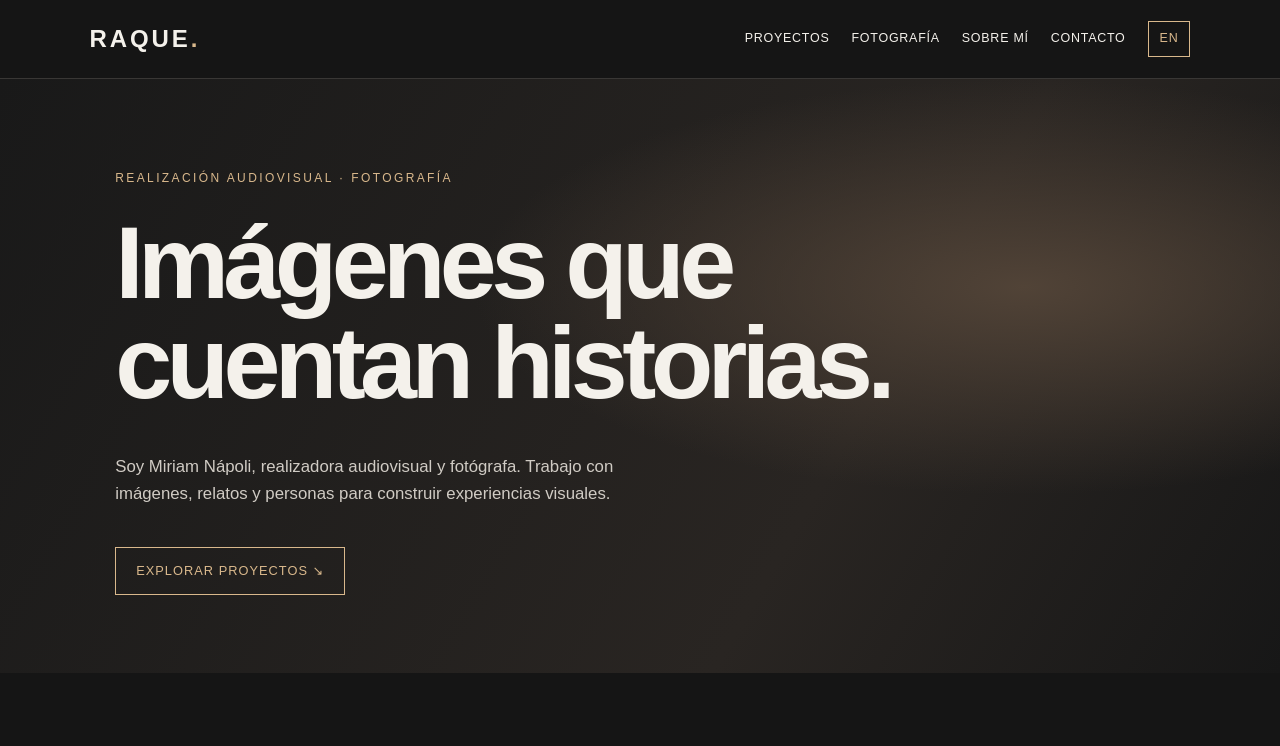
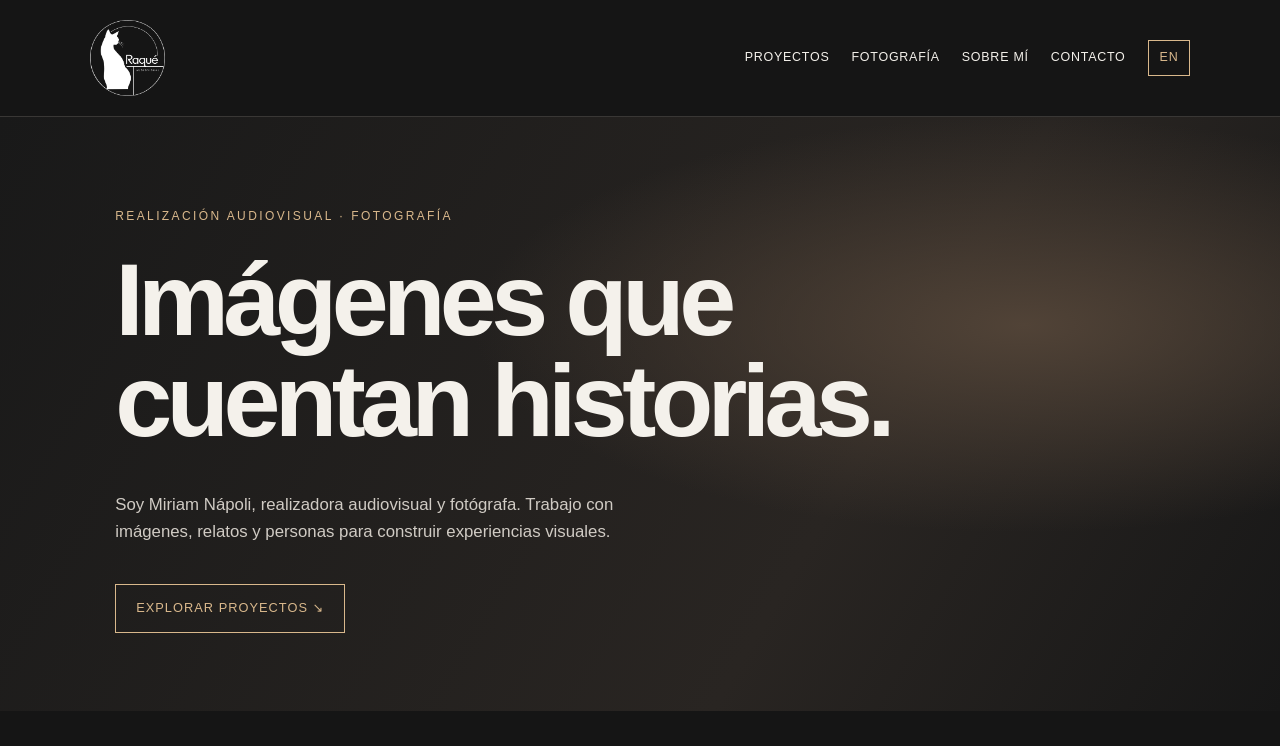
Before and after one commit to Lavoisier-1/Raque, a plain HTML site: page index.html in a window 1280 px wide. Shown: the top 746 px of the page. Drawn offline with Linux system fonts and the light colour scheme.

Commit message:
Enhance logo with image and accessibility features
Updated logo section to include an image and improved accessibility with aria-label.

```diff
--- a/index.html
+++ b/index.html
@@ -37,9 +37,16 @@ header {
   border-bottom: 1px solid var(--line);
 }
 .logo {
-  font-size: 1.5rem;
-  font-weight: 700;
-  letter-spacing: .12em;
+  display: flex;
+  align-items: center;
+  text-decoration: none;
+}
+
+.logo img {
+  display: block;
+  width: 76px;
+  height: 76px;
+  object-fit: contain;
 }
 nav { display: flex; gap: 22px; align-items: center; }
 nav a, .language {
@@ -260,7 +267,9 @@ footer {
 </head>
 <body>
 <header>
-  <a class="logo" href="#home">RAQUE<span style="color:var(--accent)">.</span></a>
+  <a class="logo" href="#home" aria-label="Raqué, inicio">
+  <img src="images/raque-logo-blanco-transparente.png" alt="Raqué Audiovisual">
+</a>
   <nav>
     <a href="#work" data-es="PROYECTOS" data-en="PROJECTS">PROYECTOS</a>
     <a href="#photo" data-es="FOTOGRAFÍA" data-en="PHOTOGRAPHY">FOTOGRAFÍA</a>
```
